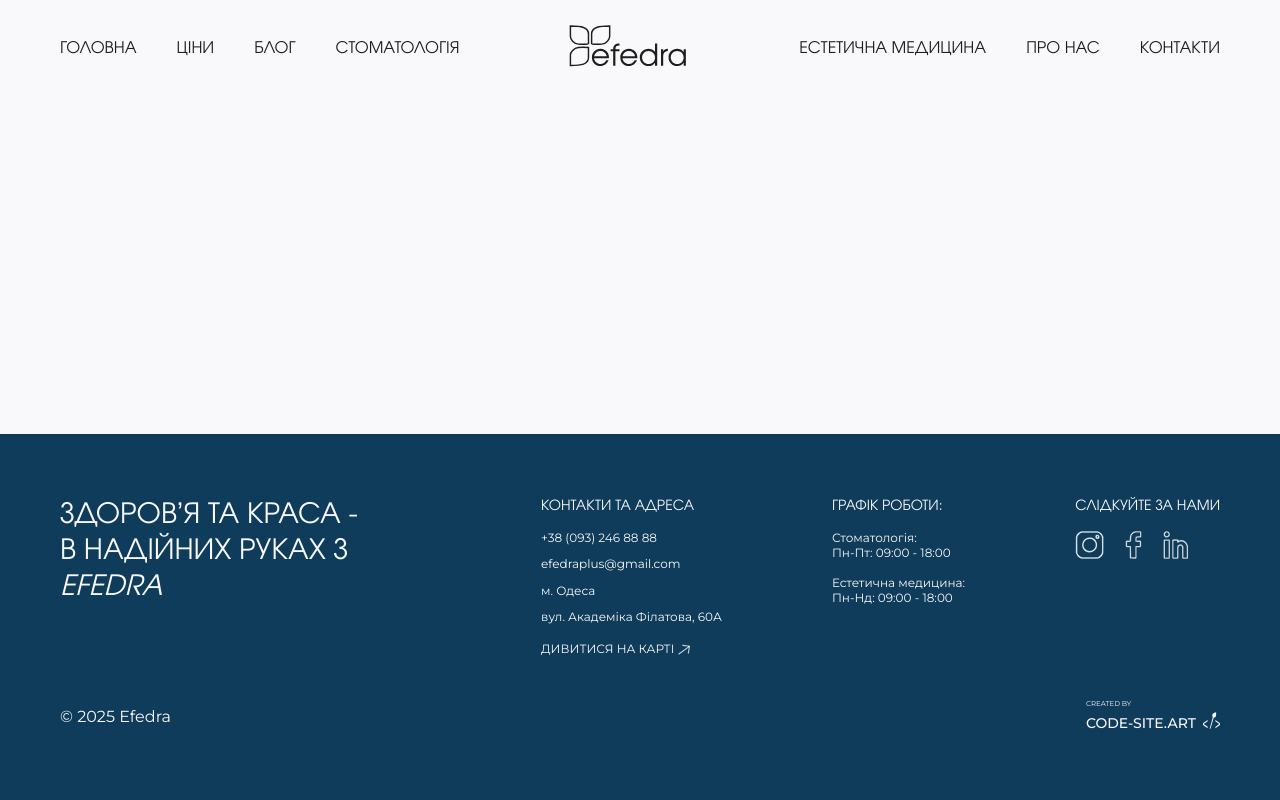
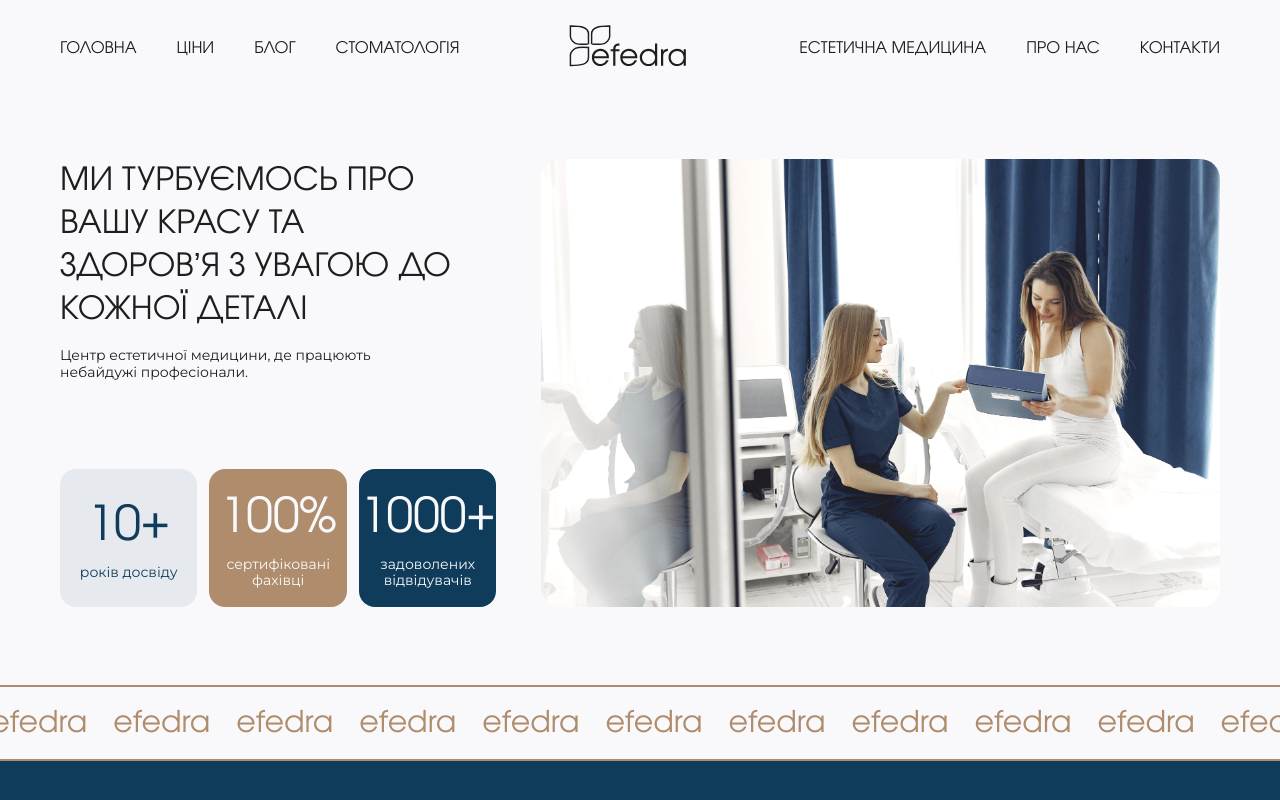
Before and after one commit to cyanidium-dev/efedra-frontend, a Next.js app: page /about in a window 1280 px wide. Shown: the top 800 px of the page. Built offline with nearby package versions, Linux system fonts and the light colour scheme; no server answers.

Commit message:
added hero section to about page

```diff
--- a/src/app/about/page.tsx
+++ b/src/app/about/page.tsx
@@ -1,3 +1,11 @@
+import Hero from "@/components/aboutPage/hero/Hero";
+import MarqueeLine from "@/components/shared/marquee/MarqueeLine";
+
 export default function AboutPage() {
-  return <></>;
+  return (
+    <>
+      <Hero />
+      <MarqueeLine />
+    </>
+  );
 }
--- /dev/null
+++ b/src/components/aboutPage/hero/Hero.tsx
@@ -0,0 +1,72 @@
+import Image from "next/image";
+import * as motion from "motion/react-client";
+import Container from "@/components/shared/container/Container";
+import BenefitsList from "@/components/shared/benefits/BenefitsList";
+import { fadeInAnimation } from "@/utils/animationVariants";
+
+export default function Hero() {
+  return (
+    <section className="pt-[38px] lg:pt-[60px] pb-[48px] lg:pb-[78px]">
+      <Container>
+        <div className="flex flex-col md:flex-row md:gap-5 xl:gap-9">
+          <div className="flex flex-col ">
+            <motion.h3
+              initial="hidden"
+              whileInView="visible"
+              exit="exit"
+              viewport={{ once: true, amount: 0.3 }}
+              variants={fadeInAnimation({ y: 20 })}
+              className="max-w-[300px] lg:max-w-[395px] font-evolenta text-[24px] lg:text-[32px] font-normal leading-[120%] lg:leading-[134%] uppercase mb-4"
+            >
+              Ми турбуємось про вашу красу та здоровʼя з увагою до кожної деталі
+            </motion.h3>
+            <motion.div
+              initial="hidden"
+              whileInView="visible"
+              exit="exit"
+              viewport={{ once: true, amount: 0.3 }}
+              variants={fadeInAnimation({ scale: 0.95, delay: 0.3 })}
+              className="md:hidden relative w-full md:w-[calc(50%-84.5px)] lg:w-[calc(50%-110px)] xl:w-[calc(50%-15px)] h-[198px] xs:h-[280px] sm:h-[320px] md:h-[287px] lg:h-[330px] xl:h-[373px] overflow-hidden rounded-[20px] mb-6"
+            >
+              <Image
+                src="/images/aboutPage/hero/hero.webp"
+                alt="building"
+                className="object-cover object-center"
+                fill
+              />
+            </motion.div>
+            <motion.h4
+              initial="hidden"
+              whileInView="visible"
+              exit="exit"
+              viewport={{ once: true, amount: 0.3 }}
+              variants={fadeInAnimation({ y: 20, delay: 0.3 })}
+              className="max-w-[438px] mb-7 md:mb-0 uppercase md:normal-case md:max-w-[360px]"
+            >
+              Центр естетичної медицини, де працюють небайдужі професіонали.
+            </motion.h4>
+            <BenefitsList
+              className="flex flex-row gap-3 xl:gap-[19.19] flex-wrap min-[320]:flex-nowrap md:max-w-[456px] mt-auto"
+              variant="hero"
+            />
+          </div>
+          <motion.div
+            initial="hidden"
+            whileInView="visible"
+            exit="exit"
+            viewport={{ once: true, amount: 0.3 }}
+            variants={fadeInAnimation({ scale: 0.95, delay: 0.3 })}
+            className="hidden md:block relative w-full md:w-[calc(50%)] lg:w-[calc(50%)] xl:w-[calc(60%)]  md:h-[287px] lg:h-[400px] xl:h-[448px] overflow-hidden rounded-[20px]"
+          >
+            <Image
+              src="/images/aboutPage/hero/hero.webp"
+              alt="building"
+              className="object-cover object-center"
+              fill
+            />
+          </motion.div>
+        </div>
+      </Container>
+    </section>
+  );
+}
--- a/src/components/homePage/about/About.tsx
+++ b/src/components/homePage/about/About.tsx
@@ -2,7 +2,7 @@ import Container from "@/components/shared/container/Container";
 import SectionTitle from "@/components/shared/titles/SectionTitle";
 import Image from "next/image";
 import Link from "next/link";
-import BenefitsList from "./BenefitsList";
+import BenefitsList from "@/components/shared/benefits/BenefitsList";
 import * as motion from "motion/react-client";
 import { fadeInAnimation } from "@/utils/animationVariants";
 
--- a/src/components/homePage/about/BenefitItem.tsx
+++ /dev/null
@@ -1,32 +0,0 @@
-import * as motion from "motion/react-client";
-import { listItemVariants } from "@/utils/animationVariants";
-
-interface BenefitItemProps {
-  benefit: { value: string; description: string };
-  idx: number;
-}
-
-export default function BenefitItem({ benefit, idx }: BenefitItemProps) {
-  const { value, description } = benefit;
-
-  return (
-    <motion.li
-      viewport={{ once: true, amount: 0.2 }}
-      variants={listItemVariants}
-      className={`flex flex-col items-center justify-center w-full sm:w-[calc(33.3%-10.67px)] h-[131px] xl:h-[173px] p-3 rounded-[16px] ${
-        idx === 0
-          ? "text-blue bg-blue-light"
-          : idx === 1
-          ? "text-white bg-beige"
-          : "text-white bg-blue"
-      }`}
-    >
-      <p className="mb-3 lg:mb-0 font-evolenta text-[48px] md:text-[36px] lg:text-[54px] font-normal leading-[120%] lg:leading-[133%] uppercase text-center">
-        {value}
-      </p>
-      <p className="text-[12px] lg:text-[14px] font-normal leading-[120%] text-center">
-        {description}
-      </p>
-    </motion.li>
-  );
-}
--- /dev/null
+++ b/src/components/shared/benefits/BenefitItem.tsx
@@ -0,0 +1,51 @@
+import * as motion from "motion/react-client";
+import { listItemVariants } from "@/utils/animationVariants";
+
+interface BenefitItemProps {
+  benefit: { value: string; description: string };
+  idx: number;
+  variant?: "default" | "hero";
+}
+
+export default function BenefitItem({
+  benefit,
+  idx,
+  variant = "default",
+}: BenefitItemProps) {
+  const { value, description } = benefit;
+
+  const isHero = variant === "hero";
+
+  return (
+    <motion.li
+      viewport={{ once: true, amount: 0.2 }}
+      variants={listItemVariants}
+      className={`flex flex-col items-center justify-center w-full sm:w-[calc(33.3%-10.67px)] rounded-[16px] ${
+        isHero ? "h-[89px] lg:h-[138px] px-1" : "h-[131px] xl:h-[173px] px-3"
+      } ${
+        idx === 0
+          ? "text-blue bg-blue-light"
+          : idx === 1
+          ? "text-white bg-beige"
+          : "text-white bg-blue"
+      }`}
+    >
+      <p
+        className={`font-evolenta font-normal leading-[120%] lg:leading-[133%] uppercase text-center ${
+          isHero
+            ? "text-[30px] md:text-[35px] lg:text-[48px] mb-1 lg:mb-[5px]"
+            : "text-[48px] md:text-[36px] lg:text-[54px] mb-3 lg:mb-0 "
+        }`}
+      >
+        {value}
+      </p>
+      <p
+        className={`font-normal leading-[120%] text-center ${
+          isHero ? "text-[9px] lg:text-[14px]" : "text-[12px] lg:text-[14px]"
+        }`}
+      >
+        {description}
+      </p>
+    </motion.li>
+  );
+}
--- a/src/components/homePage/about/BenefitsList.tsx
+++ b/src/components/shared/benefits/BenefitsList.tsx
@@ -1,8 +1,17 @@
 import * as motion from "motion/react-client";
+import { twMerge } from "tailwind-merge";
 import { listVariants } from "@/utils/animationVariants";
 import BenefitItem from "./BenefitItem";
 
-export default function BenefitsList() {
+interface BenefitsListProps {
+  className?: string;
+  variant?: "default" | "hero";
+}
+
+export default function BenefitsList({
+  className = "",
+  variant = "default",
+}: BenefitsListProps) {
   const benefitsList = [
     { value: "10+", description: "років досвіду" },
     { value: "100%", description: "сертифіковані фахівці" },
@@ -16,10 +25,13 @@ export default function BenefitsList() {
       exit="exit"
       viewport={{ once: true, amount: 0.4 }}
       variants={listVariants({ staggerChildren: 0.3, delayChildren: 0.3 })}
-      className="flex flex-col sm:flex-row gap-3.5 xl:gap-5"
+      className={twMerge(
+        "flex flex-col sm:flex-row gap-3.5 xl:gap-5",
+        className
+      )}
     >
       {benefitsList.map((benefit, idx) => (
-        <BenefitItem key={idx} benefit={benefit} idx={idx} />
+        <BenefitItem key={idx} benefit={benefit} idx={idx} variant={variant} />
       ))}
     </motion.ul>
   );
```
Also changed, not shown: public/images/aboutPage/hero/hero.webp (added).
